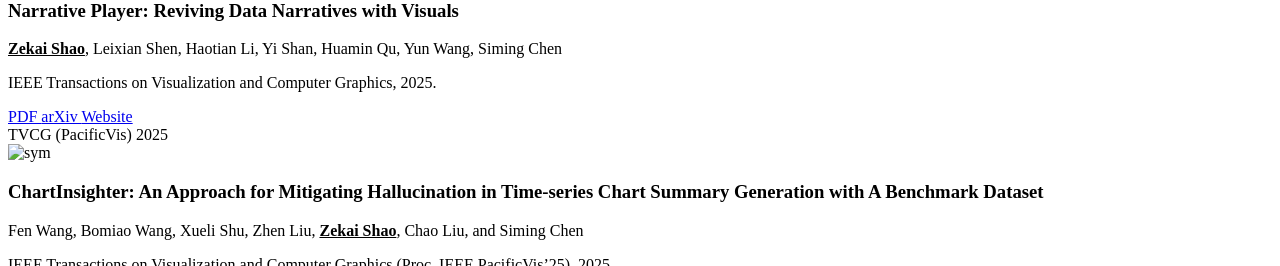
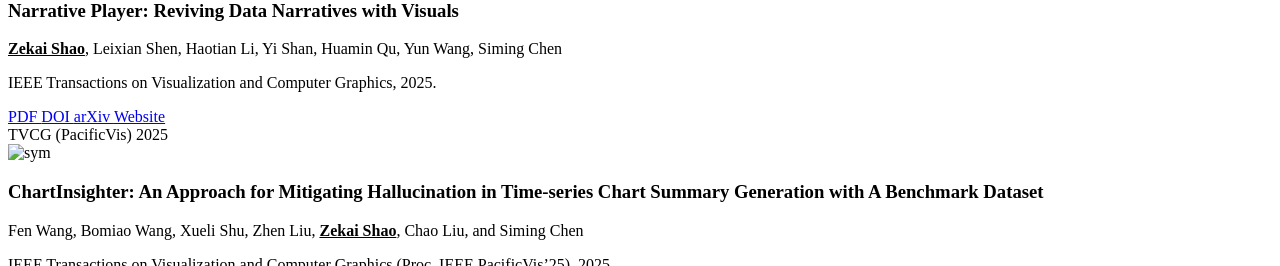
Before and after one commit to ZekaiShao25/ZekaiShao25.github.io, a Jekyll site: the page built from _pages/include/pub.md, in a window 1280 px wide and 900 px high, scrolled down 971 px, cut to the strip 152-418 px from the top of the window. Built offline with Jekyll 4.4.1, drawn with Linux system fonts in a browser that asks for light colours; our own code applies the rules of GitHub Pages for plain Markdown files.

Commit message:
add doi of narrative player

```diff
--- a/_pages/include/pub.md
+++ b/_pages/include/pub.md
@@ -14,9 +14,9 @@ IEEE Transactions on Visualization and Computer Graphics, 2025.
     <a class="_blank" href="./pdf/narrativeplayer.pdf" >
         <i class="fas fa-newspaper" aria-hidden="true"></i> PDF
     </a>
-    <!-- <a class="_blank" href="https://doi.org/10.1109/TVCG.2024.3456145">
+    <a class="_blank" href="https://doi.org/10.1109/TVCG.2025.3530512">
         <i class="ai ai-doi ai-1x" aria-hidden="true"></i> DOI
-    </a> -->
+    </a>
     <a class="_blank" href="https://arxiv.org/abs/2410.03268">
         <i class="ai ai-arxiv ai-1x" aria-hidden="true"></i> arXiv
     </a>
```
